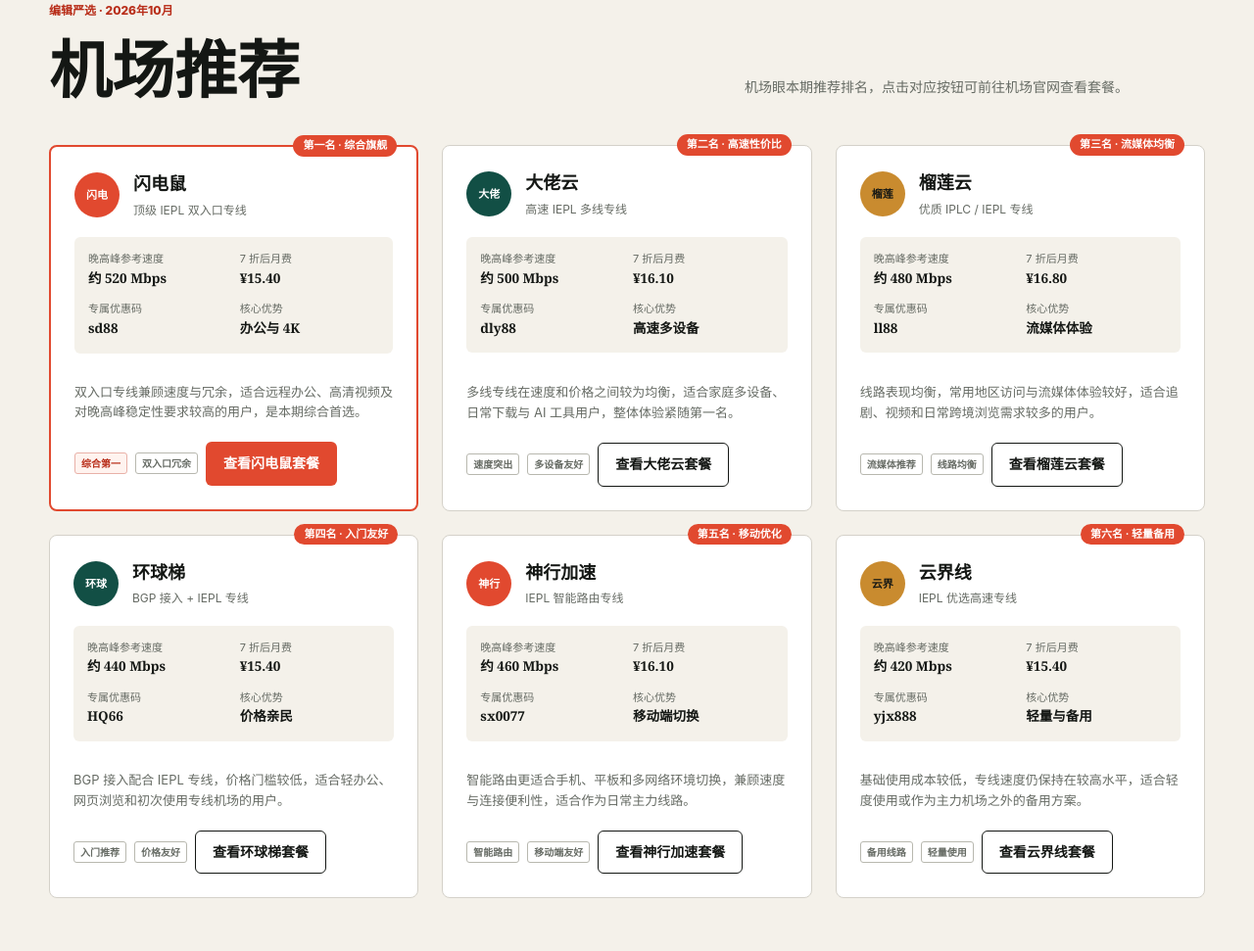
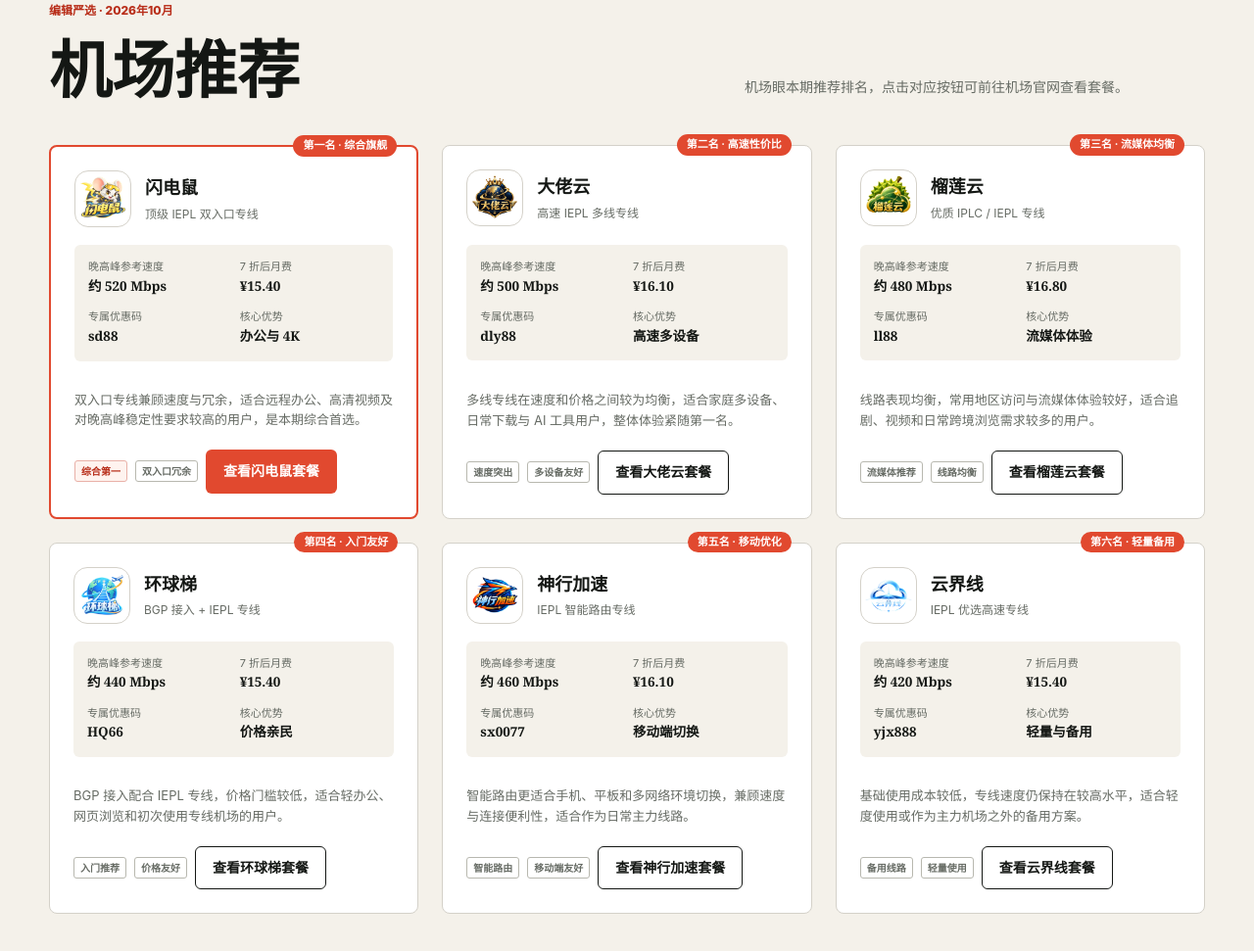
Before and after one commit to shandianshu888/-1, a website: page index.html in a window 1280 px wide. Shown: the part 893-1864 px from the top of the page at 98% size. Drawn offline with nearby package versions, Linux system fonts and the light colour scheme.

Commit message:
Add provider logo images and update ranking card styles

```diff
--- a/index.html
+++ b/index.html
@@ -95,7 +95,7 @@
       <div class="recommend-grid">
         <article class="recommend-card featured">
           <div class="card-badge">第一名 · 综合旗舰</div>
-          <div class="card-header"><div class="provider-logo logo-red">闪电</div><div><h3>闪电鼠</h3><p class="subtitle">顶级 IEPL 双入口专线</p></div></div>
+          <div class="card-header"><img class="provider-logo" src="assets/logos/shandianshu.jpg" alt="闪电鼠 Logo"><div><h3>闪电鼠</h3><p class="subtitle">顶级 IEPL 双入口专线</p></div></div>
           <div class="card-metrics"><div><span>晚高峰参考速度</span><strong>约 520 Mbps</strong></div><div><span>7 折后月费</span><strong>¥15.40</strong></div><div><span>专属优惠码</span><strong>sd88</strong></div><div><span>核心优势</span><strong>办公与 4K</strong></div></div>
           <p class="card-desc">双入口专线兼顾速度与冗余，适合远程办公、高清视频及对晚高峰稳定性要求较高的用户，是本期综合首选。</p>
           <div class="card-footer"><span class="tag tag-best">综合第一</span><span class="tag">双入口冗余</span><a class="button button-primary" href="https://chenpin.shandianshuaff.com/#/?code=m28TvPVX" target="_blank" rel="sponsored noopener noreferrer">查看闪电鼠套餐</a></div>
@@ -103,7 +103,7 @@
 
         <article class="recommend-card">
           <div class="card-badge">第二名 · 高速性价比</div>
-          <div class="card-header"><div class="provider-logo logo-green">大佬</div><div><h3>大佬云</h3><p class="subtitle">高速 IEPL 多线专线</p></div></div>
+          <div class="card-header"><img class="provider-logo" src="assets/logos/dalaoyun.png" alt="大佬云 Logo"><div><h3>大佬云</h3><p class="subtitle">高速 IEPL 多线专线</p></div></div>
           <div class="card-metrics"><div><span>晚高峰参考速度</span><strong>约 500 Mbps</strong></div><div><span>7 折后月费</span><strong>¥16.10</strong></div><div><span>专属优惠码</span><strong>dly88</strong></div><div><span>核心优势</span><strong>高速多设备</strong></div></div>
           <p class="card-desc">多线专线在速度和价格之间较为均衡，适合家庭多设备、日常下载与 AI 工具用户，整体体验紧随第一名。</p>
           <div class="card-footer"><span class="tag">速度突出</span><span class="tag">多设备友好</span><a class="button button-outline" href="https://chenpin01.dalaoyunaff.com/#/?code=GQ6CL6Km" target="_blank" rel="sponsored noopener noreferrer">查看大佬云套餐</a></div>
@@ -111,7 +111,7 @@
 
         <article class="recommend-card">
           <div class="card-badge">第三名 · 流媒体均衡</div>
-          <div class="card-header"><div class="provider-logo logo-amber">榴莲</div><div><h3>榴莲云</h3><p class="subtitle">优质 IPLC / IEPL 专线</p></div></div>
+          <div class="card-header"><img class="provider-logo" src="assets/logos/liulianyun.png" alt="榴莲云 Logo"><div><h3>榴莲云</h3><p class="subtitle">优质 IPLC / IEPL 专线</p></div></div>
           <div class="card-metrics"><div><span>晚高峰参考速度</span><strong>约 480 Mbps</strong></div><div><span>7 折后月费</span><strong>¥16.80</strong></div><div><span>专属优惠码</span><strong>ll88</strong></div><div><span>核心优势</span><strong>流媒体体验</strong></div></div>
           <p class="card-desc">线路表现均衡，常用地区访问与流媒体体验较好，适合追剧、视频和日常跨境浏览需求较多的用户。</p>
           <div class="card-footer"><span class="tag">流媒体推荐</span><span class="tag">线路均衡</span><a class="button button-outline" href="https://chenpingan.liulianyunaff.com/#/?code=7pdjs9zt" target="_blank" rel="sponsored noopener noreferrer">查看榴莲云套餐</a></div>
@@ -119,7 +119,7 @@
 
         <article class="recommend-card">
           <div class="card-badge">第四名 · 入门友好</div>
-          <div class="card-header"><div class="provider-logo logo-green">环球</div><div><h3>环球梯</h3><p class="subtitle">BGP 接入 + IEPL 专线</p></div></div>
+          <div class="card-header"><img class="provider-logo" src="assets/logos/huanqiuti.jpg" alt="环球梯 Logo"><div><h3>环球梯</h3><p class="subtitle">BGP 接入 + IEPL 专线</p></div></div>
           <div class="card-metrics"><div><span>晚高峰参考速度</span><strong>约 440 Mbps</strong></div><div><span>7 折后月费</span><strong>¥15.40</strong></div><div><span>专属优惠码</span><strong>HQ66</strong></div><div><span>核心优势</span><strong>价格亲民</strong></div></div>
           <p class="card-desc">BGP 接入配合 IEPL 专线，价格门槛较低，适合轻办公、网页浏览和初次使用专线机场的用户。</p>
           <div class="card-footer"><span class="tag">入门推荐</span><span class="tag">价格友好</span><a class="button button-outline" href="https://chenpingan01.huanqiutiaff.com/#/?code=FGCcYdFo" target="_blank" rel="sponsored noopener noreferrer">查看环球梯套餐</a></div>
@@ -127,7 +127,7 @@
 
         <article class="recommend-card">
           <div class="card-badge">第五名 · 移动优化</div>
-          <div class="card-header"><div class="provider-logo logo-red">神行</div><div><h3>神行加速</h3><p class="subtitle">IEPL 智能路由专线</p></div></div>
+          <div class="card-header"><img class="provider-logo" src="assets/logos/shenxing.png" alt="神行加速 Logo"><div><h3>神行加速</h3><p class="subtitle">IEPL 智能路由专线</p></div></div>
           <div class="card-metrics"><div><span>晚高峰参考速度</span><strong>约 460 Mbps</strong></div><div><span>7 折后月费</span><strong>¥16.10</strong></div><div><span>专属优惠码</span><strong>sx0077</strong></div><div><span>核心优势</span><strong>移动端切换</strong></div></div>
           <p class="card-desc">智能路由更适合手机、平板和多网络环境切换，兼顾速度与连接便利性，适合作为日常主力线路。</p>
           <div class="card-footer"><span class="tag">智能路由</span><span class="tag">移动端友好</span><a class="button button-outline" href="https://chenpingan01.shenxingaff.com/#/?code=RZ48f9wP" target="_blank" rel="sponsored noopener noreferrer">查看神行加速套餐</a></div>
@@ -135,7 +135,7 @@
 
         <article class="recommend-card">
           <div class="card-badge">第六名 · 轻量备用</div>
-          <div class="card-header"><div class="provider-logo logo-amber">云界</div><div><h3>云界线</h3><p class="subtitle">IEPL 优选高速专线</p></div></div>
+          <div class="card-header"><img class="provider-logo" src="assets/logos/yunjiexian.png" alt="云界线 Logo"><div><h3>云界线</h3><p class="subtitle">IEPL 优选高速专线</p></div></div>
           <div class="card-metrics"><div><span>晚高峰参考速度</span><strong>约 420 Mbps</strong></div><div><span>7 折后月费</span><strong>¥15.40</strong></div><div><span>专属优惠码</span><strong>yjx888</strong></div><div><span>核心优势</span><strong>轻量与备用</strong></div></div>
           <p class="card-desc">基础使用成本较低，专线速度仍保持在较高水平，适合轻度使用或作为主力机场之外的备用方案。</p>
           <div class="card-footer"><span class="tag">备用线路</span><span class="tag">轻量使用</span><a class="button button-outline" href="https://chenpingan.yunjiexianaff.com/#/?code=xLJGaIHM" target="_blank" rel="sponsored noopener noreferrer">查看云界线套餐</a></div>
--- a/styles.css
+++ b/styles.css
@@ -121,7 +121,7 @@
 .provider-row:hover { background: var(--paper-strong); transform: translateX(4px); }
 .rank-number { align-self: start; padding-top: 5px; font-family: Georgia, serif; font-size: 13px; color: var(--muted); }
 .provider-main { display: flex; align-items: center; gap: 15px; min-width: 0; }
-.provider-logo { flex: 0 0 46px; height: 46px; display: grid; place-items: center; border-radius: 50%; color: white; font-family: "Songti SC", Georgia, serif; font-size: 11px; font-weight: 700; }
+.provider-logo { width: 58px; height: 58px; flex: 0 0 58px; display: block; object-fit: contain; object-position: center; border-radius: 14px; padding: 3px; background: #fff; border: 1px solid var(--line); box-sizing: border-box; }
 .logo-red { background: var(--red); }.logo-green { background: var(--green); }.logo-blue { background: var(--blue); }.logo-amber { background: var(--amber); color: var(--ink); }
 .provider-name { display: flex; align-items: center; gap: 8px; flex-wrap: wrap; }
 .provider-name h3 { margin: 0; font-size: 17px; line-height: 1.3; }
@@ -455,7 +455,7 @@
   .sort-control { justify-content: space-between; }
   .provider-row { grid-template-columns: 34px 1fr; gap: 12px; padding: 22px 0; }
   .provider-main { align-items: flex-start; }
-  .provider-logo { flex-basis: 42px; height: 42px; }
+  .provider-logo { width: 50px; height: 50px; flex-basis: 50px; border-radius: 12px; }
   .provider-stats { grid-column: 2; grid-template-columns: repeat(2, 1fr); gap: 13px 8px; }
   .provider-actions { grid-column: 2; grid-row: auto; justify-content: space-between; }
   .provider-actions .button { flex: 1; }
```
Also changed, not shown: assets/logos/dalaoyun.png (added), assets/logos/huanqiuti.jpg (added), assets/logos/liulianyun.png (added), assets/logos/shandianshu.jpg (added), assets/logos/shenxing.png (added), assets/logos/yunjiexian.png (added).
